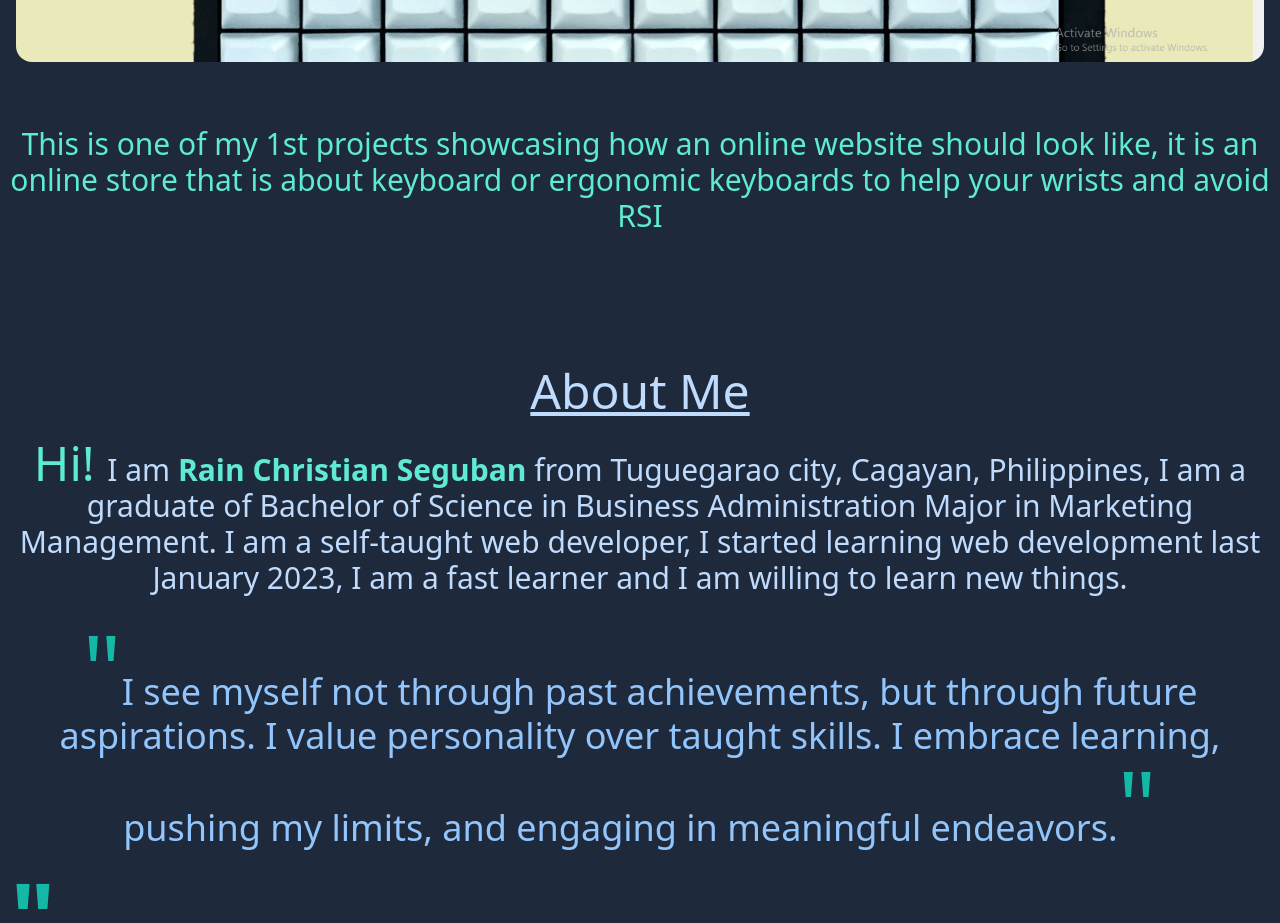
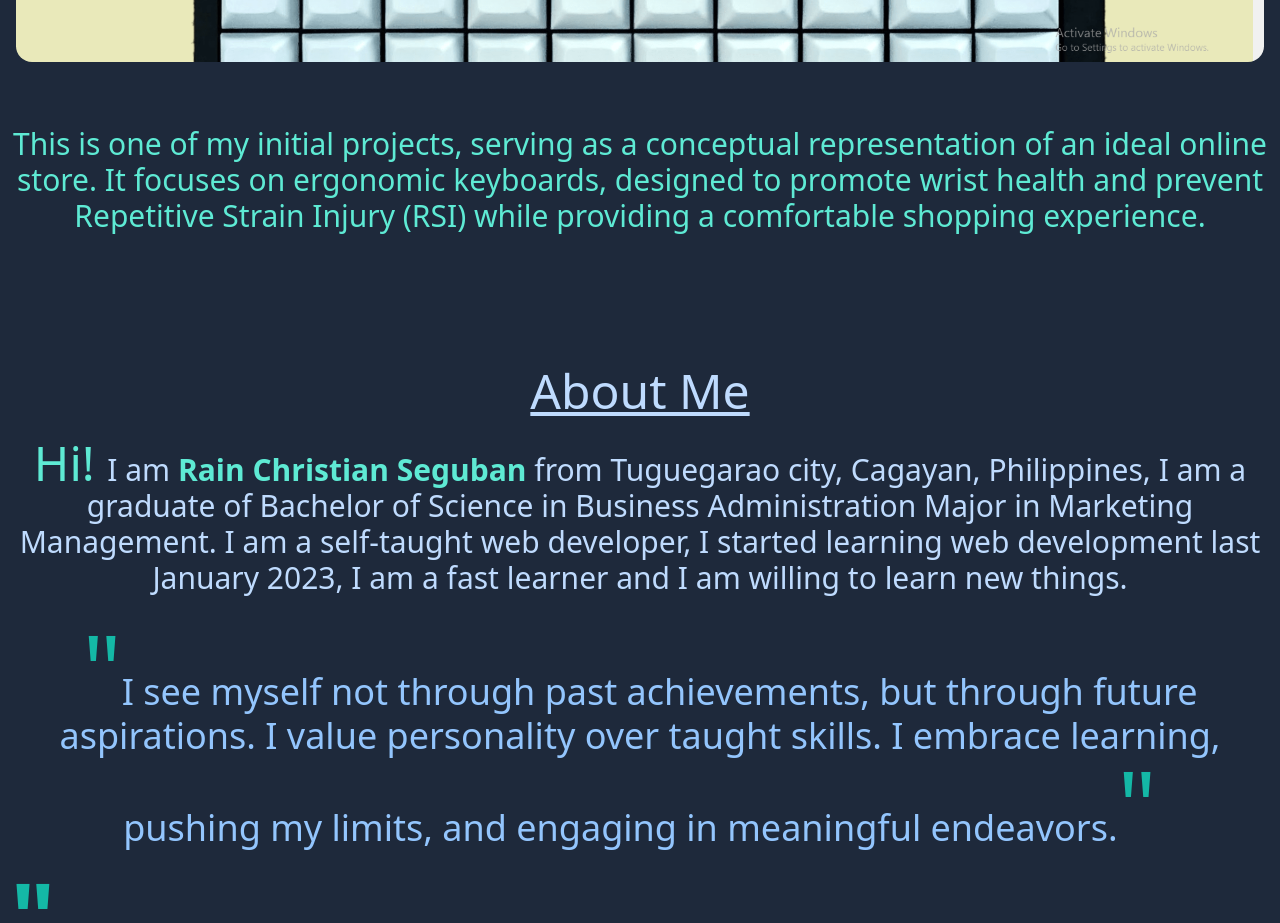
Before and after one commit to R8nDr0p/Rain_Portfolio, a React (Vite) app: page / in a window 1280 px wide. Shown: the part 2240-3163 px from the top of the page. Built offline with nearby package versions, Linux system fonts and the light colour scheme; some icons are missing.

Commit message:
imported my clock project image and also applied on the image slider

```diff
--- a/src/components/Projects.jsx
+++ b/src/components/Projects.jsx
@@ -9,6 +9,7 @@ import project2Pic from "../assets/Anime-Hub.png";
 import project1Pic from "../assets/mp1.png";
 import project3Pic from "../assets/mp3.png";
 import project4Pic from "../assets/mp4.png";
+import project5Pic from "../assets/mp5.png";
 
 function Projects() {
   const slides = [
@@ -17,7 +18,7 @@ function Projects() {
       link: "https://keebs-gold.vercel.app/",
       gitHubLink: "https://github.com/R8nDr0p/project-1",
       synopsis:
-        "This is one of my 1st projects showcasing how an online website should look like, it is an online store that is about keyboard or ergonomic keyboards to help your wrists and avoid RSI",
+        "This is one of my initial projects, serving as a conceptual representation of an ideal online store. It focuses on ergonomic keyboards, designed to promote wrist health and prevent Repetitive Strain Injury (RSI) while providing a comfortable shopping experience.",
     },
 
     {
@@ -25,21 +26,28 @@ function Projects() {
       link: "https://anime-website-rose.vercel.app/",
       gitHubLink: "https://github.com/R8nDr0p/anime_hub",
       synopsis:
-        "This is a  React project to showcase my API manipulation skills and my abilities to adapt and learn fast to use ReactJS effectively and efficiently",
+        "This React project serves as a dynamic showcase of my adept API manipulation skills, reflecting my rapid adaptability and proficiency in harnessing the power of ReactJS to create efficient and effective web applications.",
     },
     {
       url: project3Pic,
       link: "https://music-player-project-xi.vercel.app/",
       gitHubLink: "https://github.com/R8nDr0p/Music-Player-Project",
       synopsis:
-        "This projects showcases my DOM manipulation and how I utilize Vanilla Javascript to make a working mp3 player!.",
+        "This project demonstrates my expertise in DOM manipulation and showcases my ability to harness Vanilla JavaScript to create a fully functional MP3 player.",
     },
     {
       url: project4Pic,
       link: "https://tic-tac-toe-qsvn.vercel.app/",
       gitHubLink: "https://github.com/R8nDr0p/Tic-tac-toe",
       synopsis:
-        "This is my first projects using express JS or making a full stack application its just a very simple tic-tac-toe game that need two players to play. You can make two accounts to test the application by using a private tab and a regular tab to differentiate.",
+        "This project marks my foray into Express.js and full-stack application development. It's a straightforward yet engaging Tic-Tac-Toe game designed for two players. Feel free to test the application by creating two distinct accounts—one in a private tab and another in a regular tab for a seamless gaming experience.",
+    },
+    {
+      url: project5Pic,
+      link: "https://clock-project-snowy.vercel.app/",
+      gitHubLink: "https://github.com/R8nDr0p/Clock-Project",
+      synopsis:
+        "This project is a testament to my expertise in DOM manipulation, showcasing the creation of a visually captivating analog clock set within the iconic Rolex Day-Date dial.",
     },
   ];
 
```
Also changed, not shown: src/assets/mp5.png (added).
